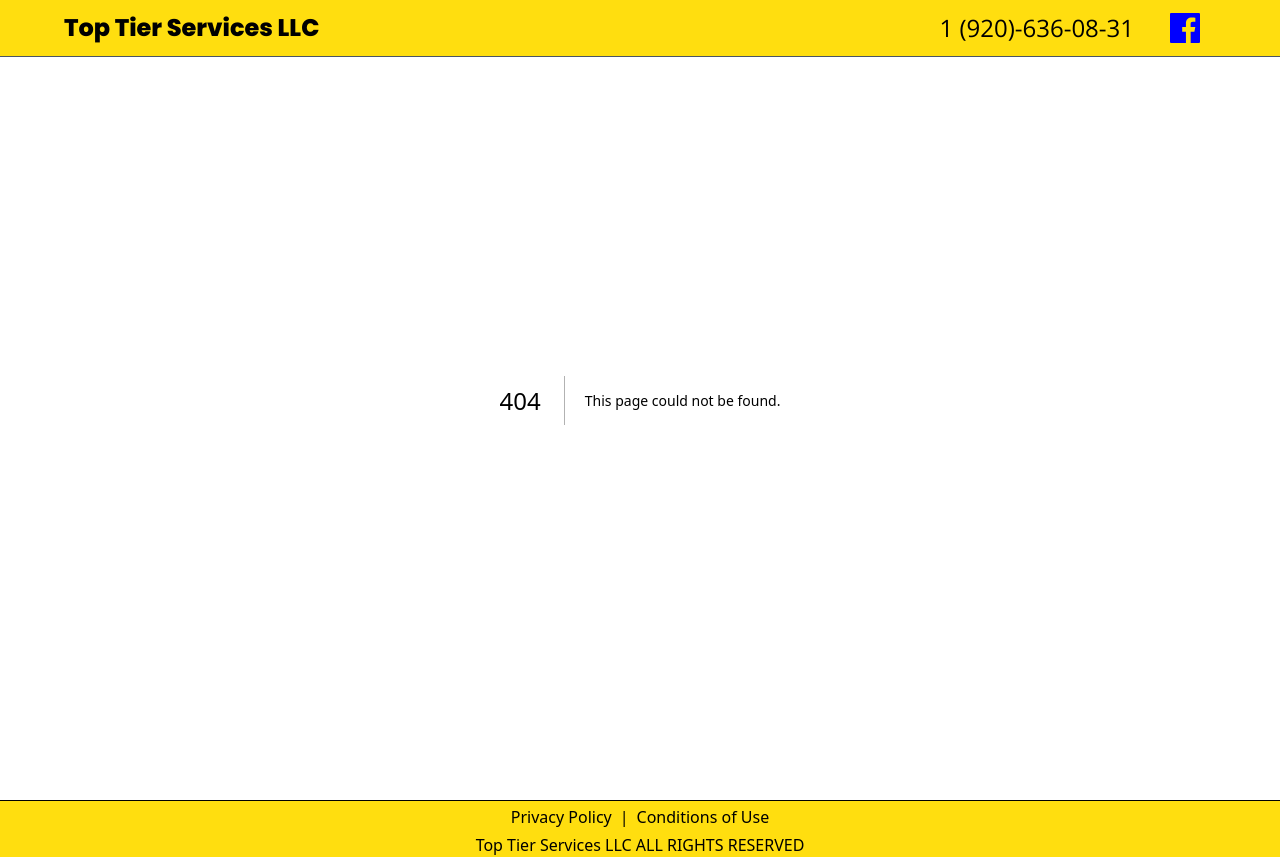
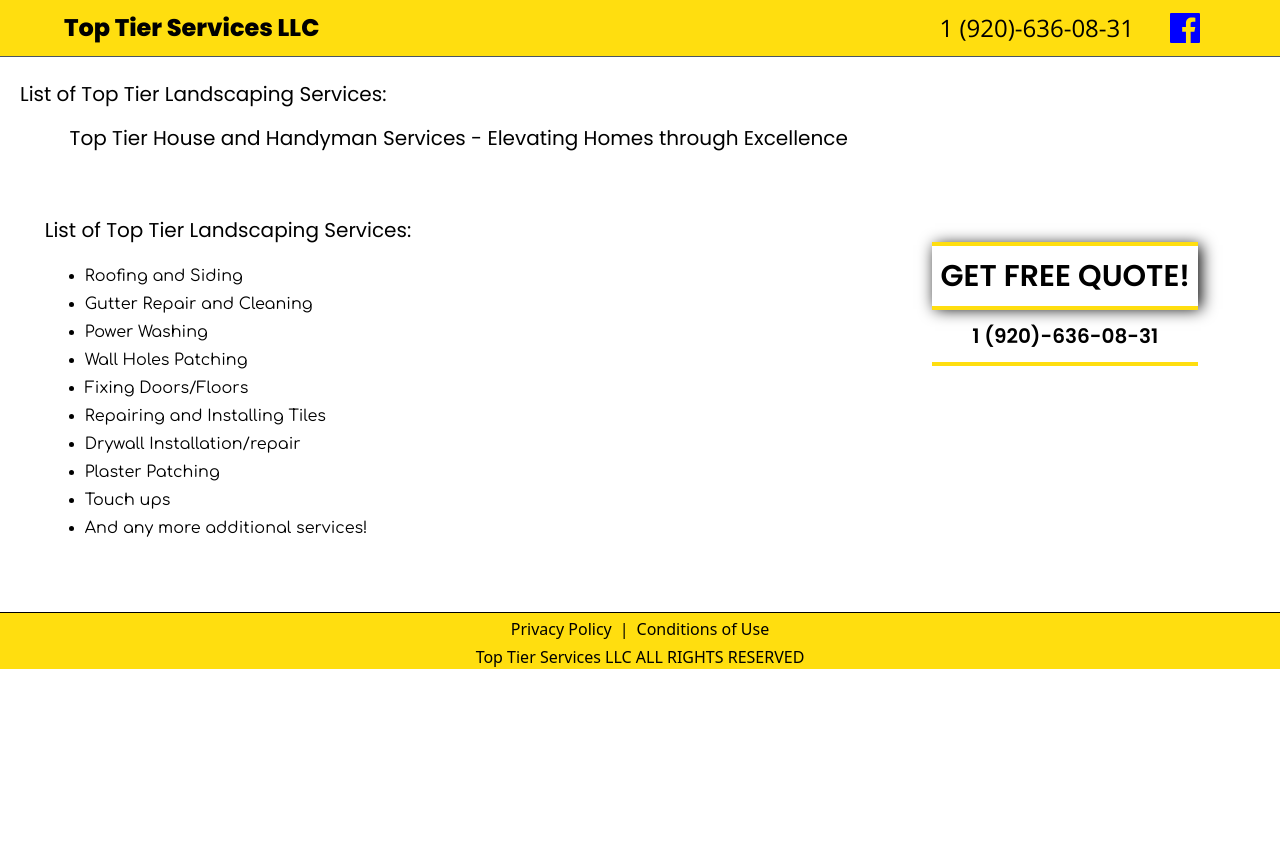
Before and after one commit to skeyz0r/top-tier-react, a Next.js app in the folder react/: page /services/landscaping in a window 1280 px wide. Before the commit this address had no page. After the commit the page ends 800 px from the top, so only its background shows below. Built offline with nearby package versions, Linux system fonts and the light colour scheme.

Commit message:
landsapcing

```diff
--- a/react/app/Components/Services.js
+++ b/react/app/Components/Services.js
@@ -51,7 +51,7 @@
       House & Commercial
       </Link>
 
-     <Link href={'/services/HouseService'}  className={`${comfortaa.className} card text-lg text-blue-800 hover:underline my-6 rounded-md  `}>
+     <Link href={'/services/landscaping'}  className={`${comfortaa.className} card text-lg text-blue-800 hover:underline my-6 rounded-md  `}>
         <Image
         alt="landServImg"
         className="crdimg rounded-md shadow-card h-full mb-3"
--- /dev/null
+++ b/react/app/Components/services/Landscpaing.js
@@ -0,0 +1,63 @@
+import Image from "next/image"
+import Link from "next/link"
+import { Poppins, Comfortaa, Sarala } from "next/font/google"
+
+
+
+/* fonts */
+const poppinsB = Poppins({
+    weight: '600',
+    subsets: ['latin']
+})
+
+const poppinsL = Poppins({
+    weight: '400',
+    subsets: ['latin']
+})
+
+const comfortaa = Comfortaa({
+    weight: '400',
+    subsets: ['latin'],
+})
+
+const sarala = Sarala({
+    weight: '700',
+    subsets: ['latin'],
+  })
+
+
+
+export default function Landscaping()
+{
+    return(
+        <section className={`pt-20 px-5 flex flex-col`}>
+                    <h3 className={`${poppinsL.className} text-xl`}>List of Top Tier Landscaping Services:</h3>
+                    <h2 className={` md:text-xl ml-[4%] ${poppinsL.className} mt-4 mb-7 `}>Top Tier House and Handyman Services - Elevating Homes through Excellence</h2>
+
+        <div className="flex md:justify-between flex-wrap justify-center">
+        <div className="flex flex-col gap-5 my-9 ml-[2%]">
+
+                    <h3 className={`${poppinsL.className} text-xl`}>List of Top Tier Landscaping Services:</h3>
+        <ul className={`${comfortaa.className} w-fit flex gap-1 flex-col  mb-9 list-disc px-10`}>
+    <li>Roofing and Siding</li>
+    <li>Gutter Repair and Cleaning</li>
+    <li>Power Washing</li>
+    <li>Wall Holes Patching</li>
+   <li>Fixing Doors/Floors</li>
+    <li>Repairing and Installing Tiles</li>
+    <li>Drywall Installation/repair</li>
+                        <li>Plaster Patching</li>
+                        <li>Touch ups</li>
+                        <li>And any more additional services!</li>
+</ul>
+</div>
+
+<div className="md:mt-[5%] md:mr-[5%] w-fit mb-11 md:mb-0">
+<h1 className={`${poppinsB.className} shadow-line border-t-4 py-3 px-2 border-solid border-navYellow text-3xl`}>GET FREE QUOTE!</h1>
+<h2 className={`${poppinsB.className} text-center border-y-4 py-3 px-2 border-solid border-navYellow text-xl`}>1 (920)-636-08-31</h2>
+</div>
+
+</div>
+        </section>
+    )
+}
--- /dev/null
+++ b/react/app/services/landscaping/page.js
@@ -0,0 +1,7 @@
+import Landscaping from "@/app/Components/services/Landscpaing"
+export default function Landscape()
+{
+    return(
+            <Landscaping/>
+    )
+}
```
